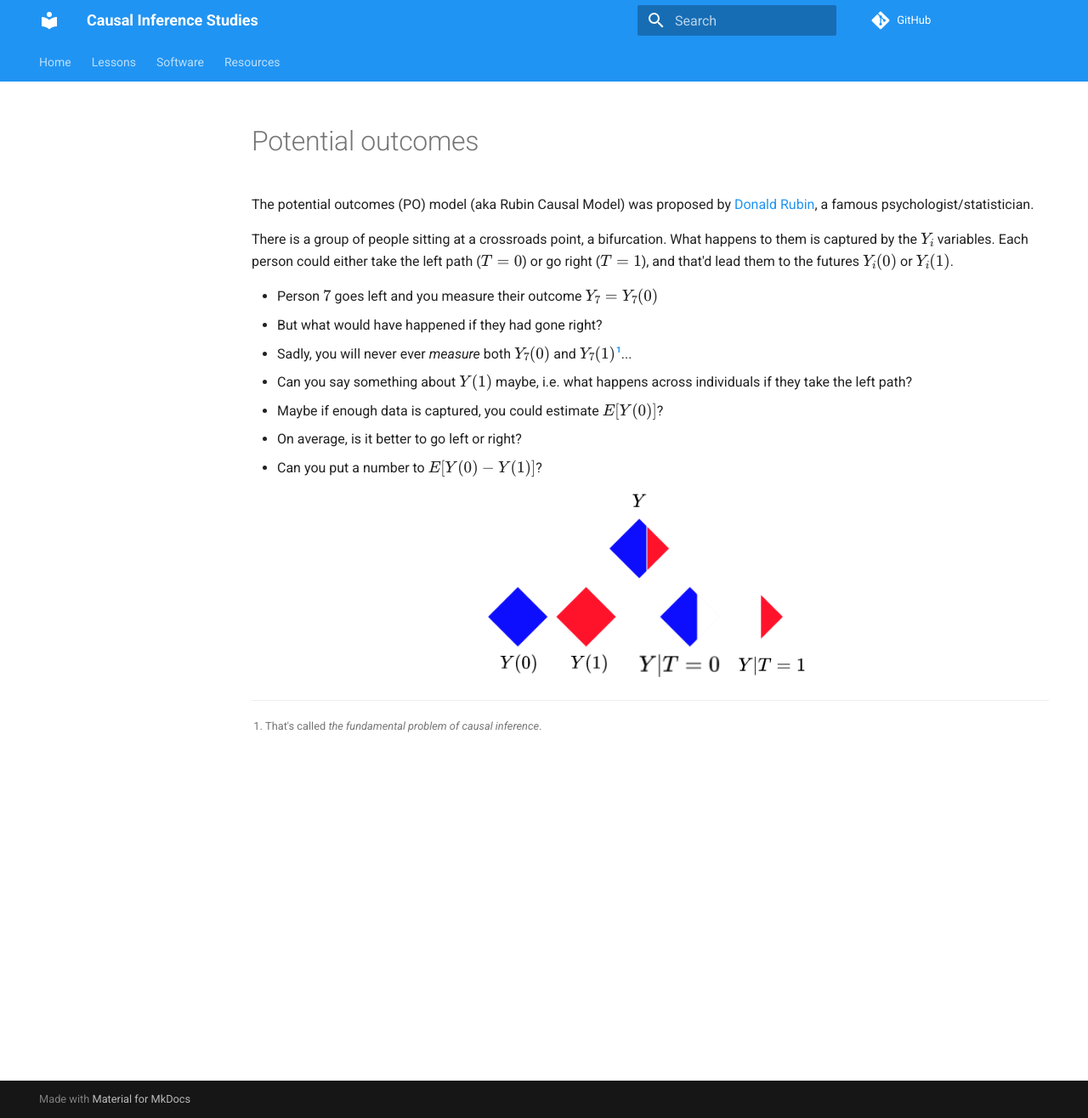
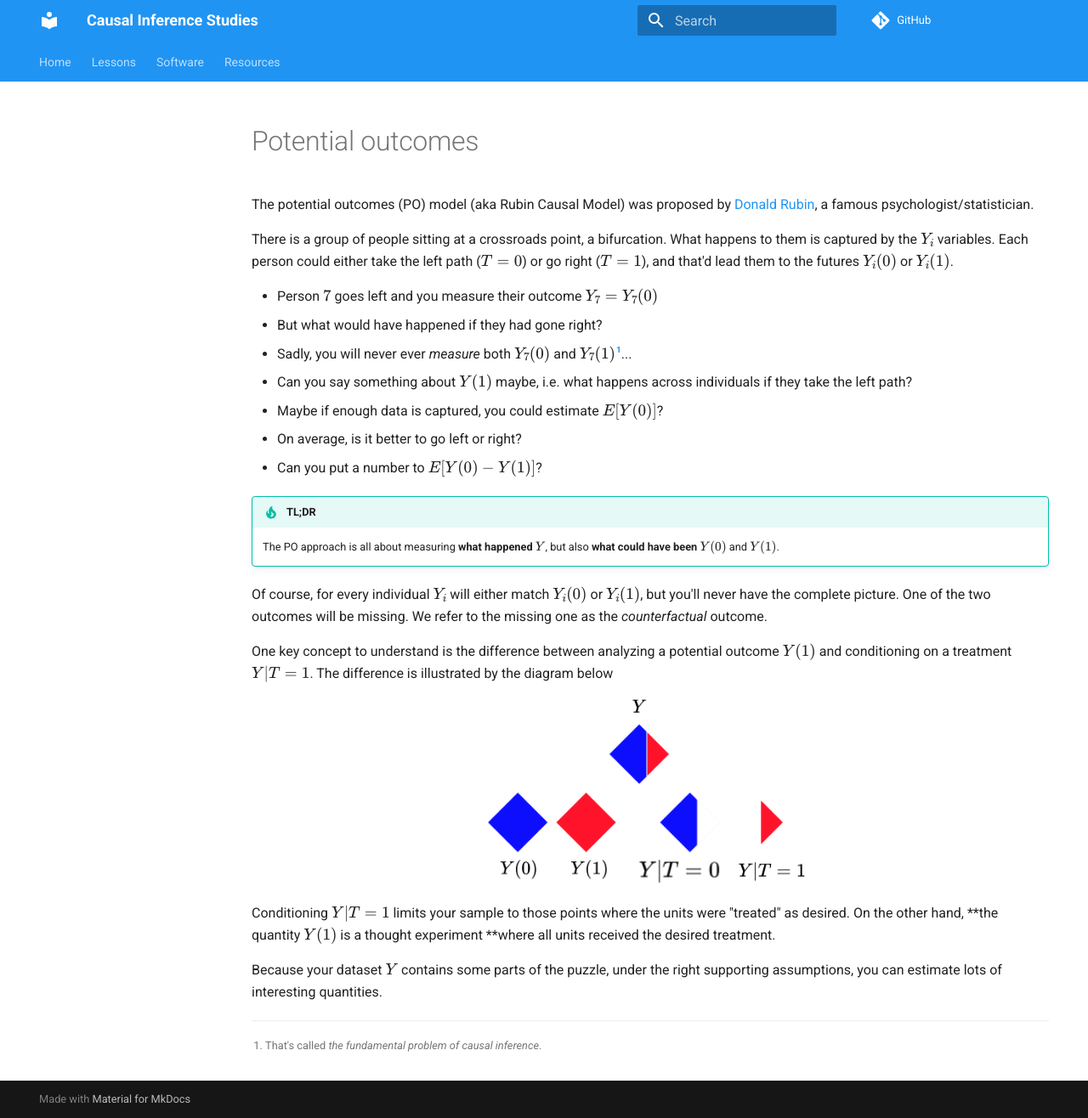
Before and after one commit to emilioMaddalena/causal-inference-studies, an MkDocs documentation site: the page built from material/potential_outcomes.md, in a window 1280 px wide and 1316 px high. Shown: the whole window at 85% size. Built offline with MkDocs 1.6.1 and Material for MkDocs 9.7.7, drawn with Linux system fonts in a browser that asks for light colours; comment, search, counter and statistics services are not loaded.

Commit message:
Explain PO diagram

```diff
--- a/material/potential_outcomes.md
+++ b/material/potential_outcomes.md
@@ -10,8 +10,19 @@ There is a group of people sitting at a crossroads point, a bifurcation. What ha
 - On average, is it better to go left or right?
 - Can you put a number to $E[Y(0) - Y(1)]$?
 
+!!! tip "TL;DR"
+    The PO approach is all about measuring **what happened** $Y$, but also **what could have been** $Y(0)$ and $Y(1)$.
+
+Of course, for every individual $Y_i$ will either match $Y_i(0)$ or $Y_i(1)$, but you'll never have the complete picture. One of the two outcomes will be missing. We refer to the missing one as the *counterfactual* outcome.
+
+One key concept to understand is the difference between analyzing a potential outcome $Y(1)$ and conditioning on a treatment $Y|T=1$. The difference is illustrated by the diagram below
+
 <div style="text-align:center;">
   <img src="../imgs/PO.png" alt="po" width="40%" style="display:inline-block; margin-right:1%;" />
 </div>
 
+Conditioning $Y|T=1$ limits your sample to those points where the units were "treated" as desired. On the other hand, **the quantity $Y(1)$ is a thought experiment **where all units received the desired treatment.
+
+Because your dataset $Y$ contains some parts of the puzzle, under the right supporting assumptions, you can estimate lots of interesting quantities.
+
 [^1]: That's called *the fundamental problem of causal inference*.
```
